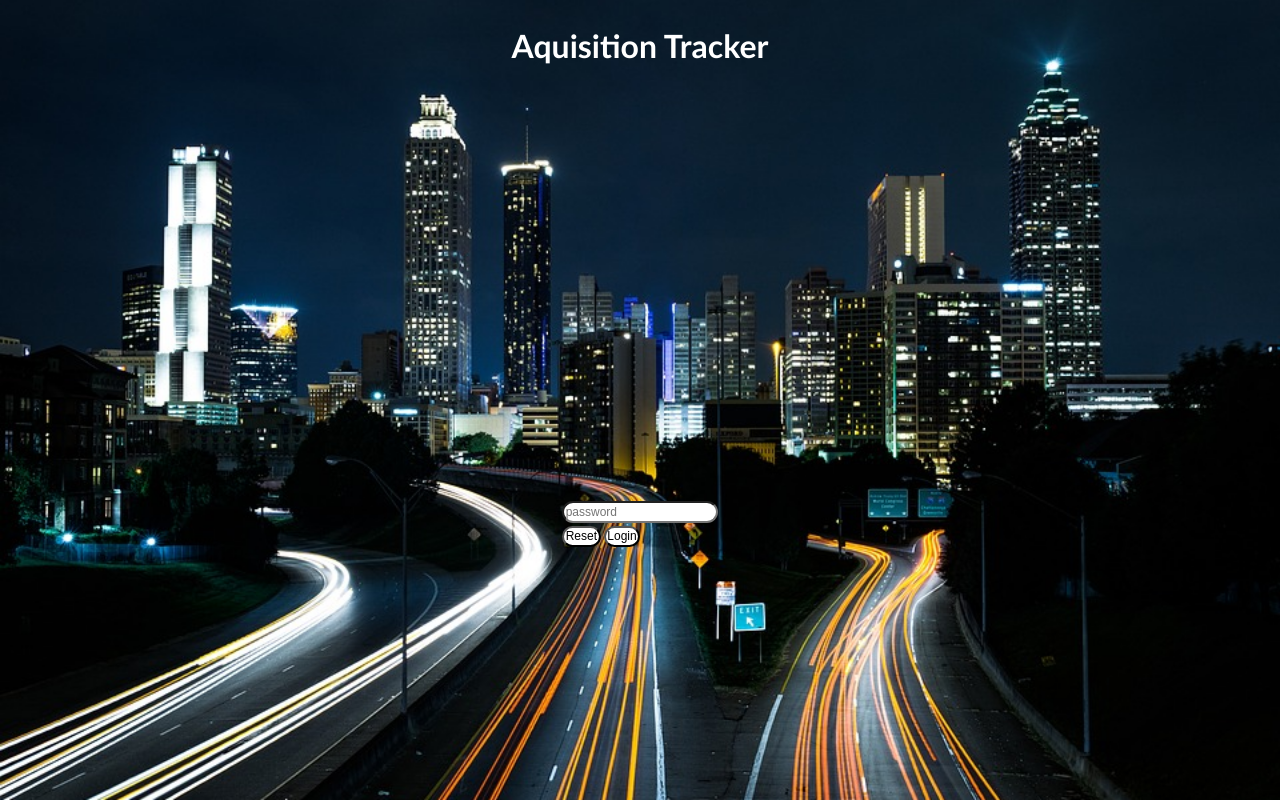
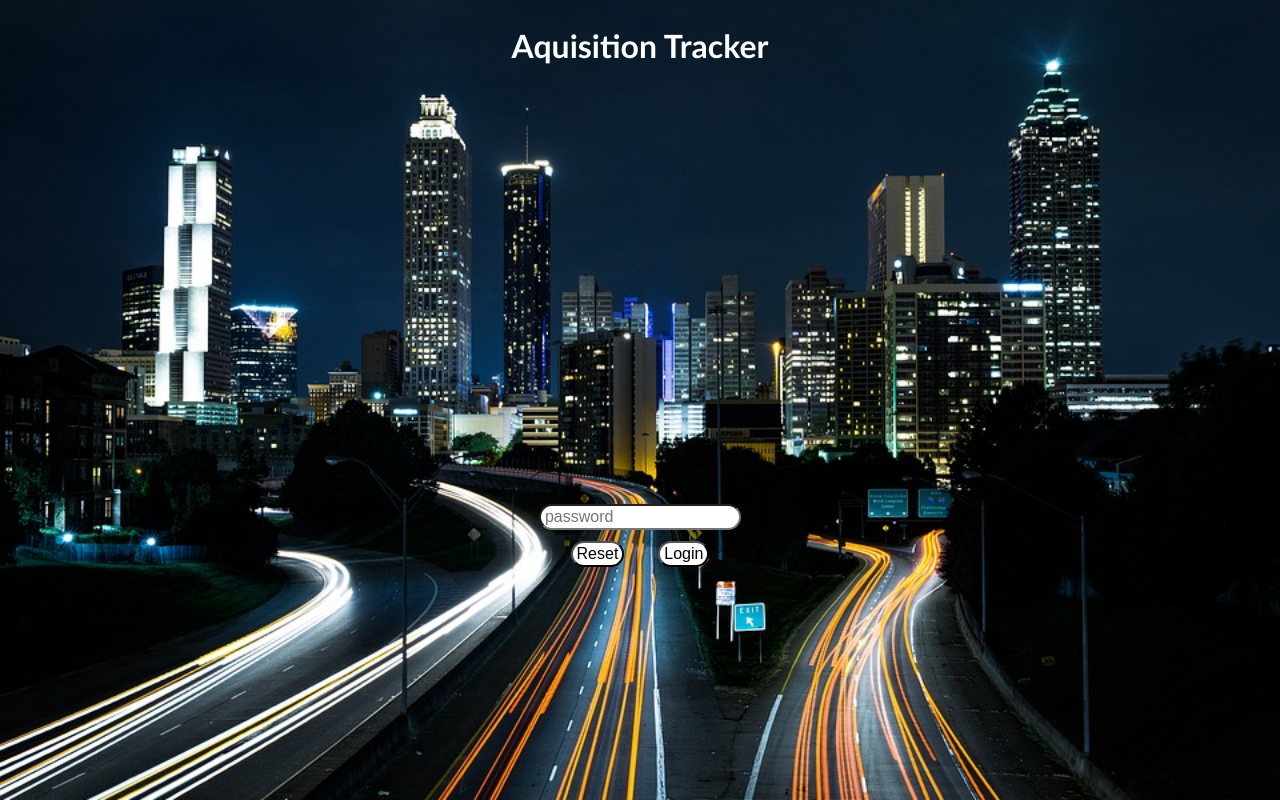
Before and after one commit to SCollinA/acquisition-test, a React (Create React App) app: page / in a window 1280 px wide. Built offline with nearby package versions, Linux system fonts and the light colour scheme.

Commit message:
fix auto zooming text inputs, use 16px font size

```diff
--- a/src/Login/Login.css
+++ b/src/Login/Login.css
@@ -1,10 +1,14 @@
 .Login {
     display: flex;
     flex-direction: column;
-    justify-content: center;
     margin: 30% auto auto;
+}
+
+.Login > * {
+    margin: 2%;
 }
 
 .loginButtons {
     display: flex;
+    justify-content: space-evenly;
 }
--- a/src/index.css
+++ b/src/index.css
@@ -9,13 +9,14 @@ html, body, #root {
   background-size: cover;
   background-position: center;
   font-family: 'Trebuchet MS', 'Lucida Sans Unicode', 'Lucida Grande', 'Lucida Sans', Arial, sans-serif;
+  font-size: 16px;
 }
 
 button, input {
-  padding: 1%;
+  padding: 1% 2%;
   border-radius: 2em;
   margin: 1%;
-  font-size: 12px;
+  font-size: 1em;
   background-color: white;
 }
 
```
